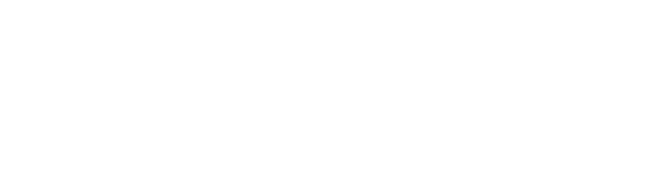
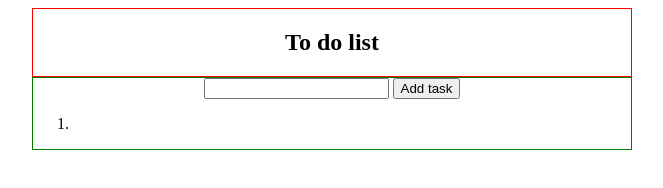
Before and after one commit to WojciechTylenda96/to-do-list, a plain HTML site: page index.html in a window 1280 px wide. Shown: the whole page, without its empty margins (308-971 px from the left). Drawn offline with Linux system fonts and the light colour scheme.

Commit message:
add html and css
some styling and new html elements

```diff
--- a/index.html
+++ b/index.html
@@ -3,10 +3,27 @@
 <head>
     <meta charset="UTF-8">
     <meta name="viewport" content="width=device-width, initial-scale=1.0">
-    <title>Document</title>
+    <title>To do list</title>
     <link rel="stylesheet" href="style.css">
 </head>
 <body>
+    <div id="main">
+        <div id="title">
+            <h2>To do list</h2>
+        </div>
+        <div id="list">
+            <div id="input-box">
+                <input id="task-input" type="text">
+                <button id="add-btn">Add task</button>
+            </div>
+            <div id="list-box">
+                <ol>
+                    <li></li>
+                </ol>
+            </div>
+        </div>
+    </div>
+
     <script src="script.js"></script>
 </body>
 </html>
--- a/style.css
+++ b/style.css
@@ -0,0 +1,18 @@
+
+body {
+    display: flex;
+    justify-content: center;
+}
+
+#main {
+    width: 600px;
+    text-align: center;
+}
+
+#title {
+    border: 1px solid red;
+}
+
+#list {
+    border: 1px solid green;
+}
```
